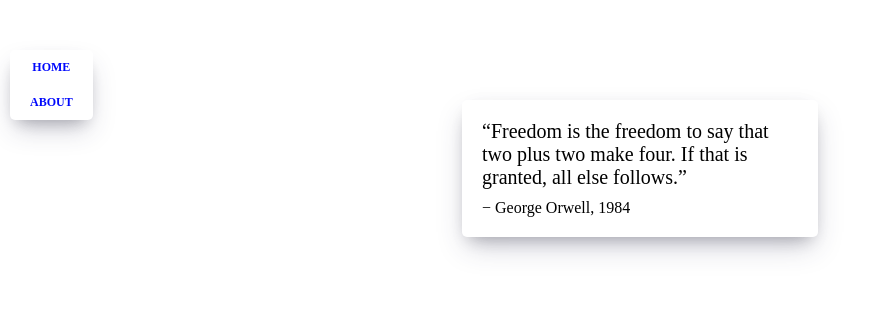
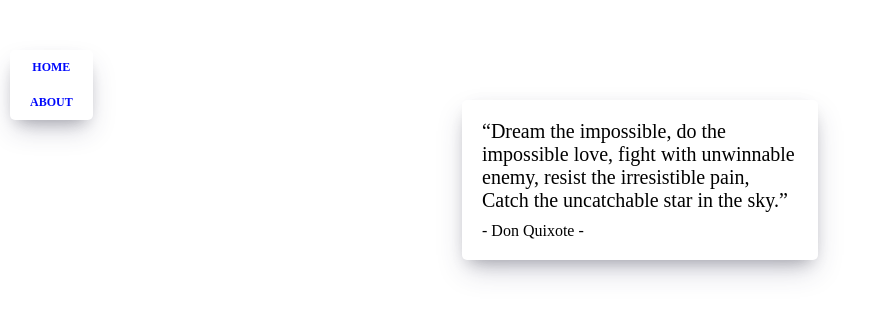
Before and after one commit to ChungsikPark/movie_app_2020, a React (Create React App) app: page /#/about in a window 1280 px wide. Shown: the top 318 px of the page, without its empty margins (0-884 px from the left). Built offline with nearby package versions, Linux system fonts and the light colour scheme.

Commit message:
final check

```diff
--- a/src/routes/About.js
+++ b/src/routes/About.js
@@ -6,10 +6,9 @@ function About(props) {
   return (
     <div className="about__container">
       <span>
-        “Freedom is the freedom to say that two plus two make four. If that is
-        granted, all else follows.”
+        “Dream the impossible, do the impossible love, fight with unwinnable enemy, resist the irresistible pain, Catch the uncatchable star in the sky.”
       </span>
-      <span>− George Orwell, 1984</span>
+      <span>- Don Quixote -</span>
     </div>
   );
 }
```
Also changed, not shown: src/App.js (+3 -11 lines).
